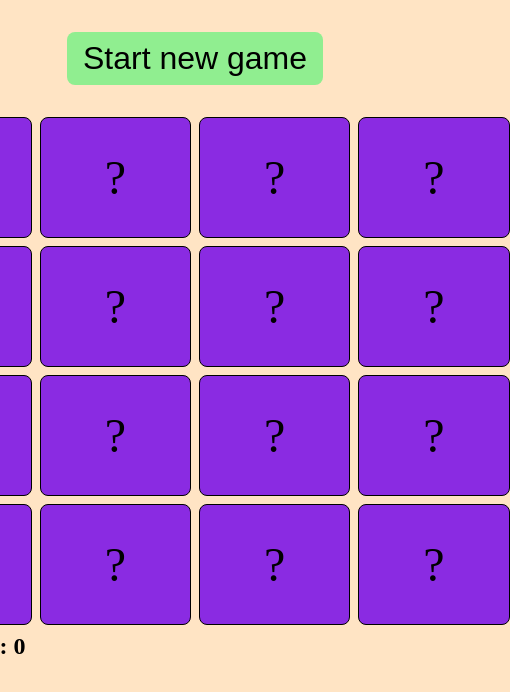
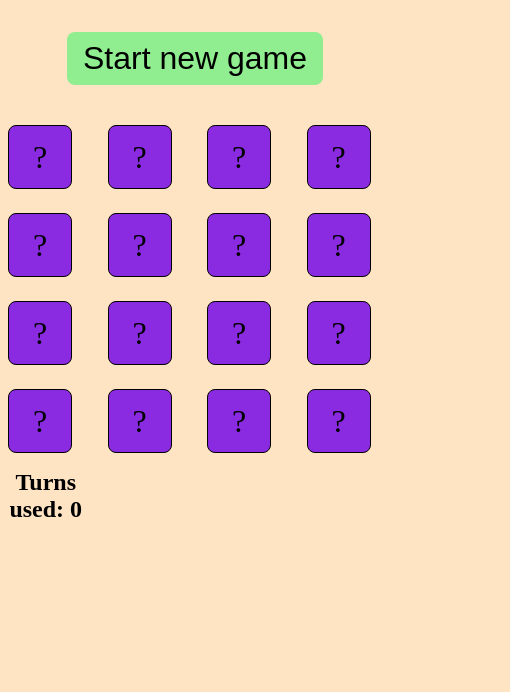
Before and after one commit to john26sfj-ship-it/memory-light, a React (Vite) app: page / in a window 390 px wide. Both pictures are taken after a click on the button "Start new game". Shown: the top 692 px of the page, 510 px wide, since content can reach past the window. Built offline with nearby package versions, Linux system fonts and the light colour scheme.

Commit message:
changed cards size, currently only meant for mobile

```diff
--- a/src/components/BoardSetup.jsx
+++ b/src/components/BoardSetup.jsx
@@ -25,7 +25,7 @@ export default function BoardSetup({shuffledDeck, resetTrigger}) {
         setCount(newCount)
     }
 
-    const resetAllFlipped = () => setFlipped(new Array(shuffledDeck.length).fill(false));
+    // const resetAllFlipped = () => setFlipped(new Array(shuffledDeck.length).fill(false));
 
     useEffect(() => {
         setCard1(0);
@@ -40,7 +40,7 @@ export default function BoardSetup({shuffledDeck, resetTrigger}) {
     }, [resetTrigger, shuffledDeck.length]);
 
     useEffect(()=> {
-        if (card1 !== 0 || card2 !== 0) {
+        if (card1 || card2) {
 
             if (card1 === card2 && count === 2) {
                 setNumTurns(numTurns + 1);
--- a/src/components/Card.jsx
+++ b/src/components/Card.jsx
@@ -5,46 +5,34 @@ import styles from "./styles/Card.module.css";
 export default function Card({eachCard, index, currentCard1, onCard1Change, currentCard2, onCard2Change, currentCount, onCountChange, isFlipped, onFlipChange, isFound}) {
     const [cardClicked, setCardClicked] = useState(false);
 
-    const resetBoard = () => {
-      index.forEach(element => {
-
-      });
-    }
-
     const whenCardClicked = () => {
         if (isFound) return;
 
         setCardClicked(prevState => !prevState);
-        onFlipChange(!isFlipped);
+        onFlipChange(true);
 
         if (currentCount === 0) {
             onCard1Change(eachCard, index);
             onCountChange(currentCount + 1);
-            console.log(`Num on card1: ${eachCard}, with index: ${index}`);
         }
         else if(currentCount === 1) {
             onCard2Change(eachCard, index);
             onCountChange(currentCount + 1);
-            console.log(`Num on card2: ${eachCard}, with index: ${index}`);
         }
-        else if(currentCount === 2) {
-          onFlipChange(false);
-          onCountChange(0);
-        }
-        }
+    }
 
-    if(isFlipped) {
-      return (
-        <div id={index} onClick={whenCardClicked} className={styles.cardFront} key={index}>
-          {eachCard}
+    const isFlippedState = isFlipped || isFound;
+
+    return (
+      <div className={styles.cardContainer} onClick={whenCardClicked} key={index}>
+        <div className={`${styles.cardInner} ${isFlippedState ? styles.isFlipped : ''}`}>
+          <div className={`${styles.cardFace} ${styles.cardFront}`}>
+            {eachCard}
+          </div>
+          <div className={`${styles.cardFace} ${styles.cardBack}`}>
+            <p className={styles.icon}>?</p>
+          </div>
         </div>
-      );
-    }
-    else {
-      return (
-        <div id={index} onClick={whenCardClicked} className={styles.cardBack} key={index}>
-          <p className={styles.icon}>?</p>
-        </div>
-      )
-    }
+      </div>
+    );
 }
--- a/src/components/styles/Card.module.css
+++ b/src/components/styles/Card.module.css
@@ -1,18 +1,38 @@
+.cardContainer {
+  perspective: 1000px;
+  display: inline-block;
+  margin: 0.5rem;
+}
+.cardInner {
+  position: relative;
+  width: 4rem;
+  height: 4rem;
+  transform-style: preserve-3d;
+  transition: transform 0.5s;
+  cursor: pointer;
+}
+.cardInner.isFlipped {
+  transform: rotateY(180deg);
+}
+.cardFace {
+  position: absolute;
+  width: 100%;
+  height: 100%;
+  border-radius: 0.5rem;
+  border: 1px solid black;
+  display: grid;
+  place-items: center;
+  font-size: 3rem;
+  backface-visibility: hidden;
+}
 .cardFront {
   background-color: aquamarine;
-  border: 1px solid black;
-  border-radius: 0.5rem;
-  width: fit-content;
-  height: fit-content;
-  padding: 2rem 4rem;
-  font-size: 3rem;
+  transform: rotateY(180deg);
 }
 .cardBack {
   background-color: blueviolet;
-  border: 1px solid black;
-  border-radius: 0.5rem;
-  width: fit-content;
-  height: fit-content;
-  padding: 2rem 4rem;
-  font-size: 3rem;
 }
+.icon {
+  font-size: 2rem;
+  margin: 0;
+}
```
